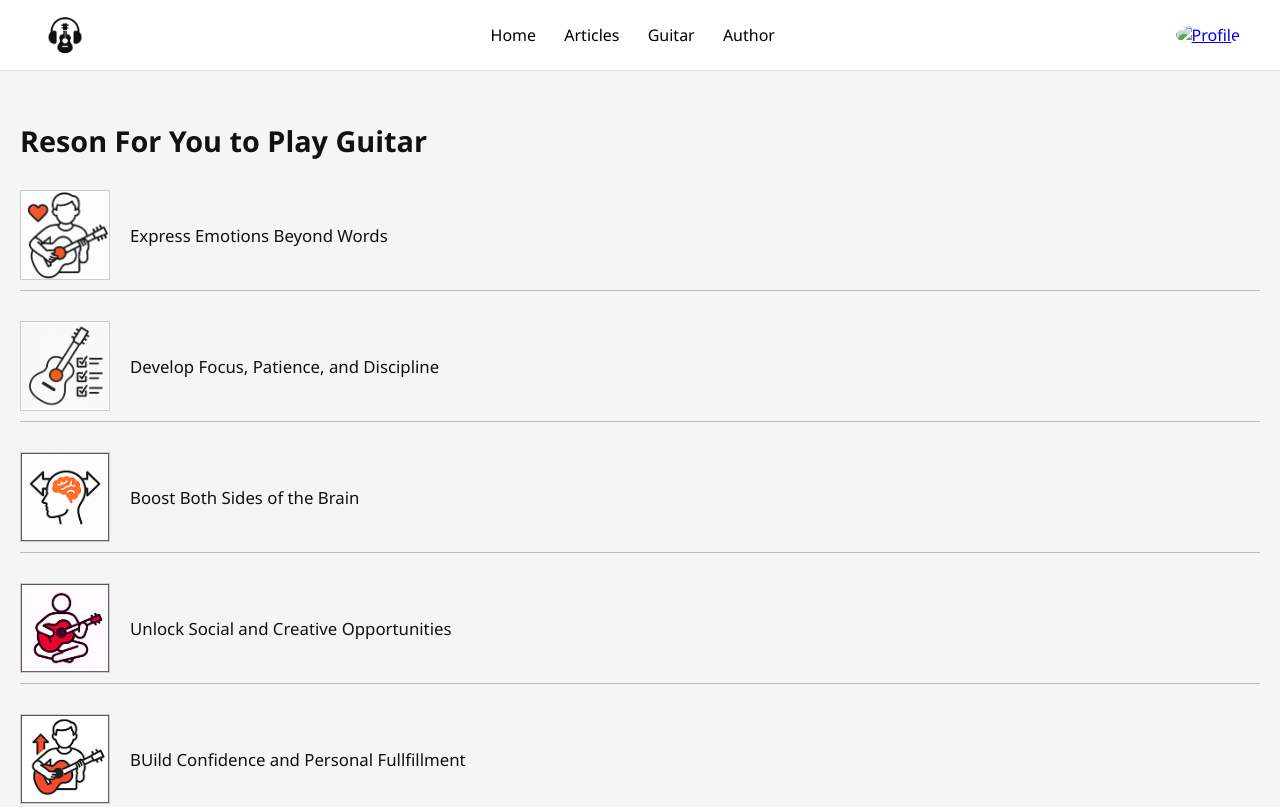
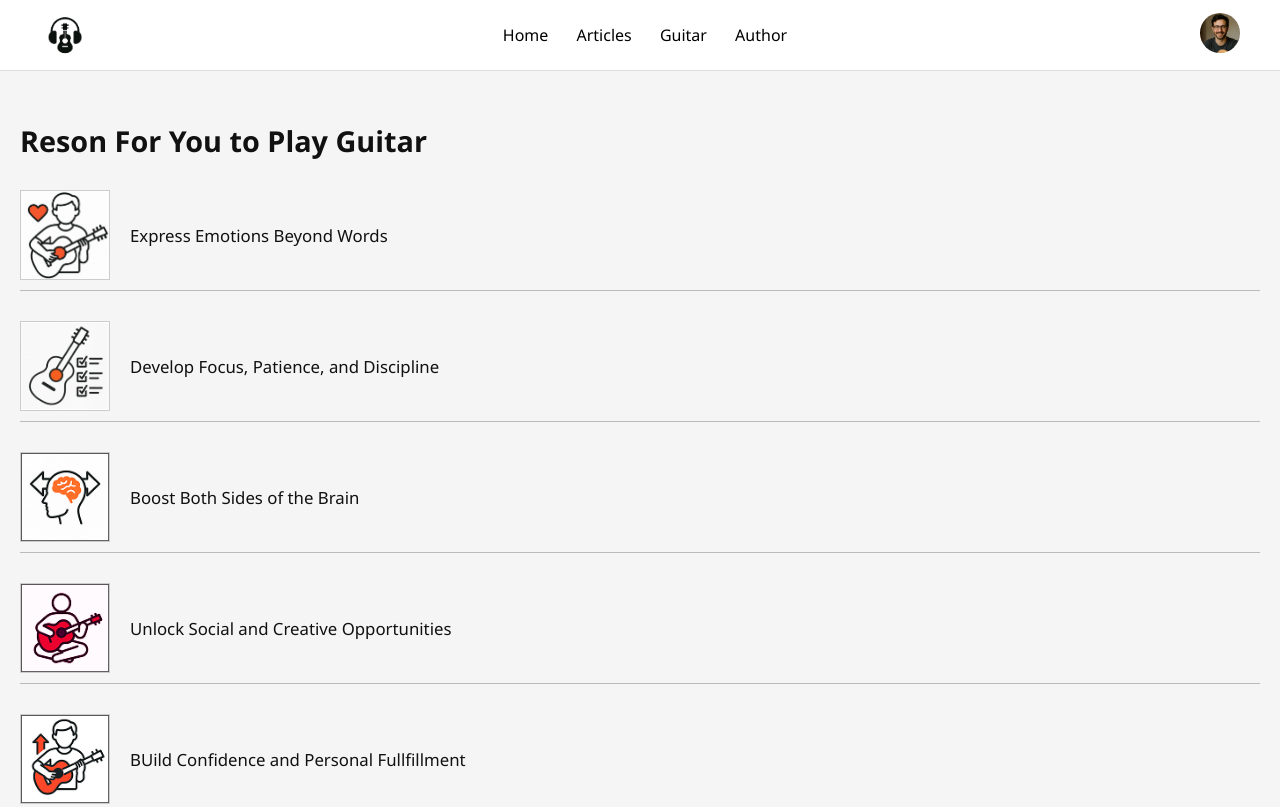
Before and after one commit to Fazrilukman/GuitarHobbys, a plain HTML site: page reson.html in a window 1280 px wide. Shown: the top 807 px of the page. Drawn offline with Linux system fonts and the light colour scheme; the site is published under a folder, as on GitHub Pages, so addresses that start at the root find nothing.

Commit message:
Update reson.html

```diff
--- a/reson.html
+++ b/reson.html
@@ -17,7 +17,7 @@
         </nav>
         <div class="profile">
             <a href="login.html">
-            <img src="/img/author.jpg" alt="Profile">
+            <img src="img/author.jpg" alt="Profile">
             </a>
         </div>
         </nav>
```
